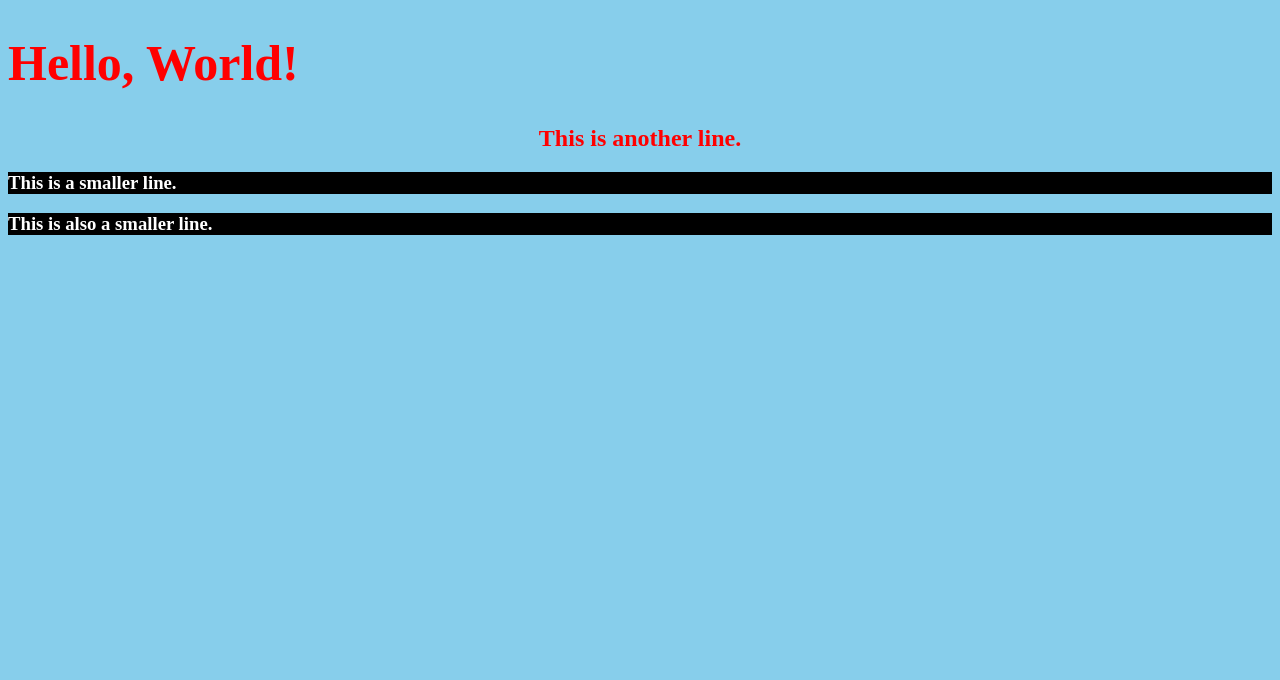
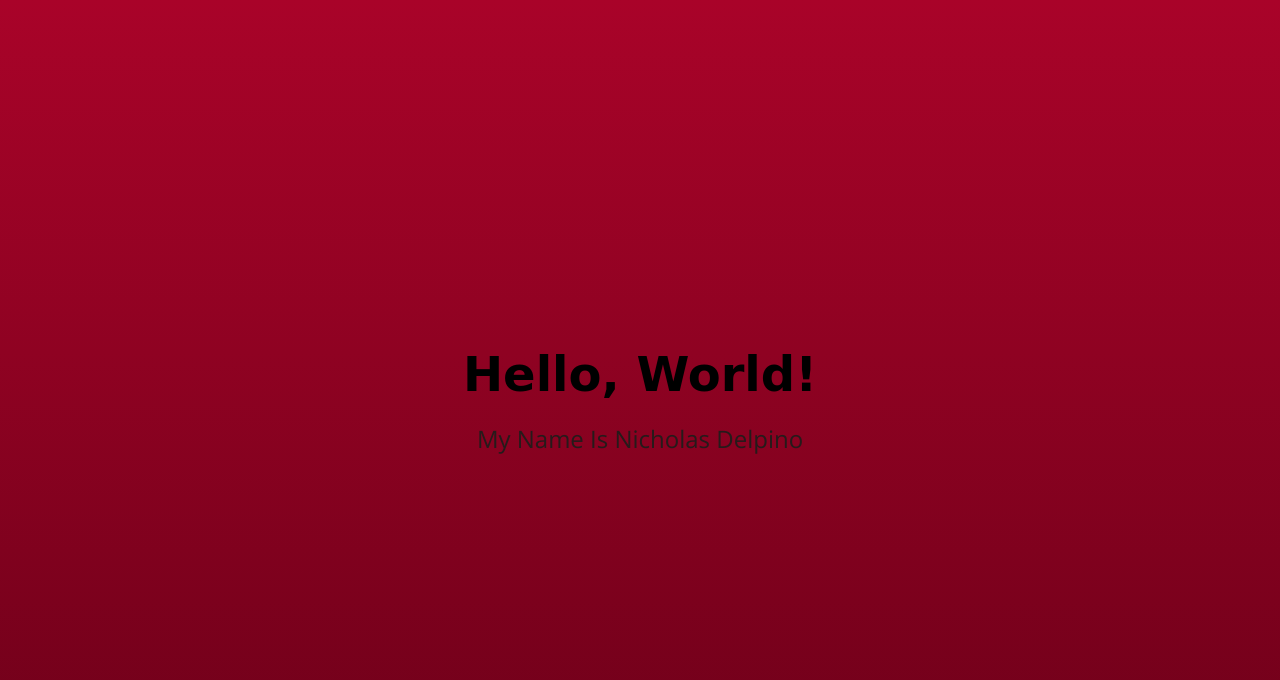
Before and after one commit to NBDelpino1/HTML, a plain HTML site: page index.html in a window 1280 px wide. Drawn offline with nearby package versions, Linux system fonts and the light colour scheme; a web font is replaced by a local one.

Commit message:
added a touch of minimilistic styling and sceenshot

```diff
--- /dev/null
+++ b/css/style.css
@@ -0,0 +1,46 @@
+* {
+    margin: 0;
+    padding: 0;
+}
+
+body {
+    margin:0;
+    padding:0;
+}
+
+.content {
+    text-align: center;
+    height: 100vh;
+    background: rgb(169,3,41); /* Old browsers */
+    background: -moz-linear-gradient(top,  rgba(169,3,41,1) 0%, rgba(143,2,34,1) 44%, rgba(109,0,25,1) 100%); /* FF3.6-15 */
+    background: -webkit-linear-gradient(top,  rgba(169,3,41,1) 0%,rgba(143,2,34,1) 44%,rgba(109,0,25,1) 100%); /* Chrome10-25,Safari5.1-6 */
+    background: linear-gradient(to bottom,  rgba(169,3,41,1) 0%,rgba(143,2,34,1) 44%,rgba(109,0,25,1) 100%); /* W3C, IE10+, FF16+, Chrome26+, Opera12+, Safari7+ */
+    filter: progid:DXImageTransform.Microsoft.gradient( startColorstr='#a90329', endColorstr='#6d0019',GradientType=0 ); /* IE6-9 */
+}
+
+.vertical-align {
+    position: relative;
+    top: 50%;
+    transform: translateY(-50%);
+}
+
+h1 {
+    font-family: 'Stalinist One', cursive;
+    font-size: 3em;
+    margin-bottom:20px;
+}
+
+p {
+    font-family: 'Open Sans', sans-serif;
+    font-size: 1.5em;
+    color: #251b1b;
+}
+
+@media screen and (max-width: 480px) {
+    h1 {
+        font-size: 2em;
+    }
+    p {
+        font-size: 1em;
+    }
+}
--- a/index.html
+++ b/index.html
@@ -1,33 +1,21 @@
 <!DOCTYPE html>
 <html>
-	<head>
-		<title>Our Title</title>
-
-		<style>
-			body{
-				background-color: skyblue;
-				color: red;
-			}
-
-			h1{
-				font-size:50px;
-			}
-
-			h2{
-				text-align:center;
-			}
-
-			h3{
-				background-color: black;
-				color:white;
-			}
-
-		</style>
-	</head>
-	<body>
-		<h1>Hello, World!</h1>
-		<h2>This is another line.<h2>
-		<h3>This is a smaller line.<h3>
-		<h3>This is also a smaller line.<h3>
-	</body>
+<head>
+	<meta charset="utf-8">
+	<meta content="IE=edge" http-equiv="X-UA-Compatible">
+	<meta content="width=device-width, initial-scale=1" name="viewport">
+	<title>Hello World</title>
+	<link href="https://fonts.googleapis.com/css?family=Open+Sans|Stalinist+One" rel="stylesheet">
+	<link href="css/style.css" rel="stylesheet" type="text/css">
+</head>
+<body>
+	<div class="container">
+		<div class="content">
+			<div class="vertical-align">
+				<h1>Hello, World!</h1>
+				<p>My Name Is Nicholas Delpino</p>
+			</div>
+		</div>
+	</div>
+</body>
 </html>
```
Also changed, not shown: 1 other file.
